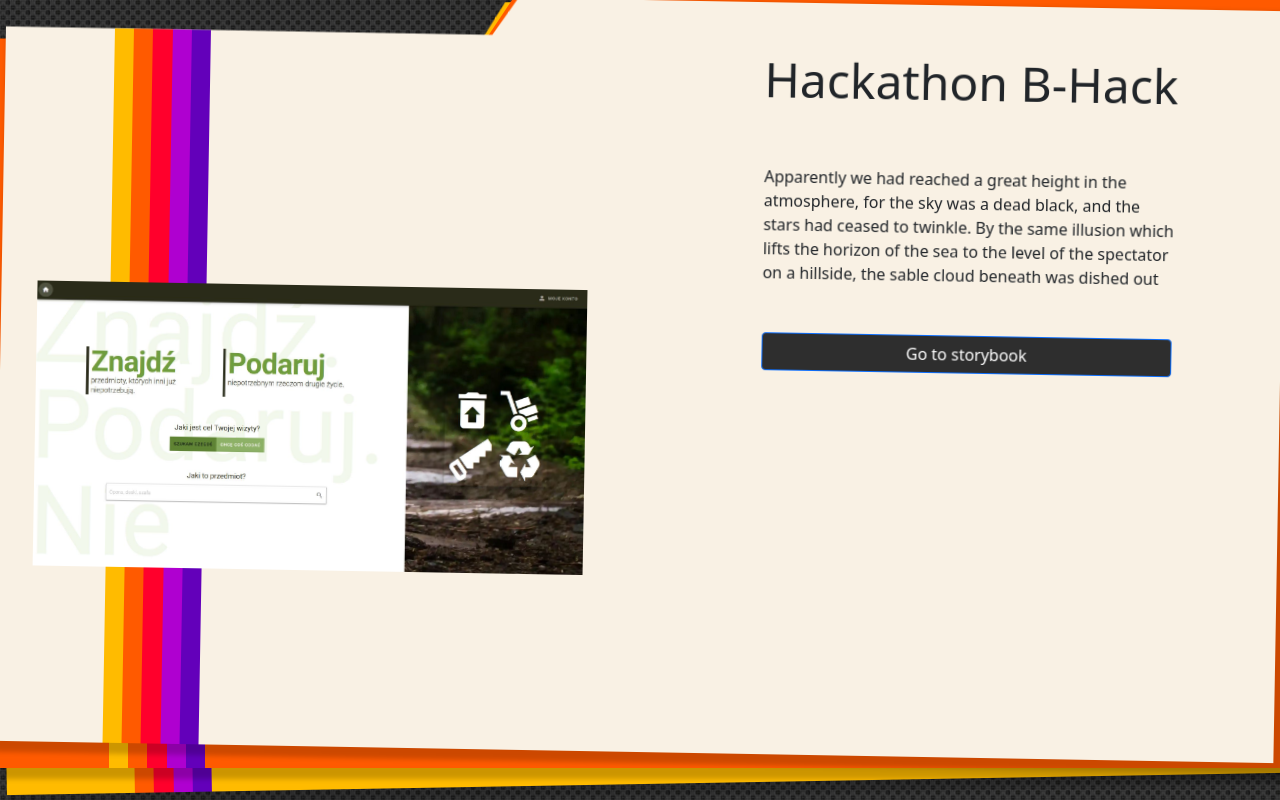
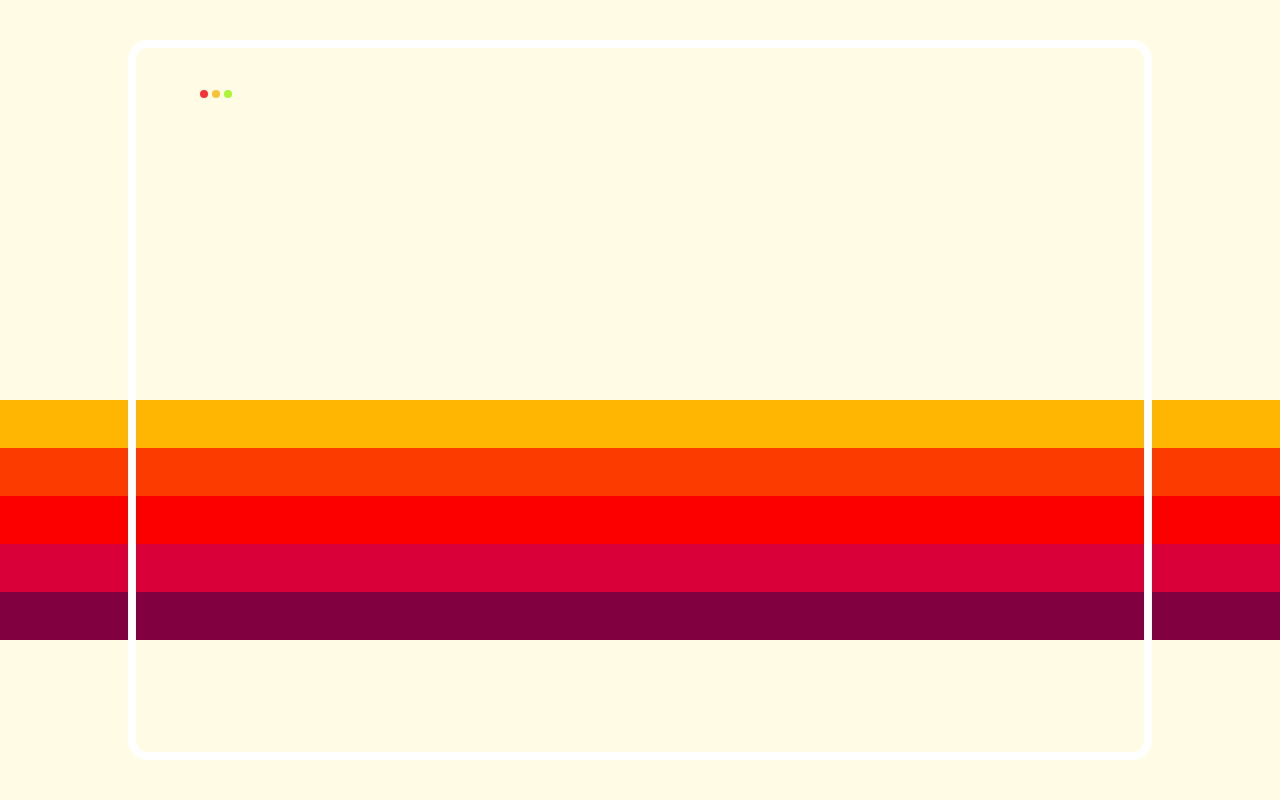
Before and after one commit to ragtam/mgk, a Svelte app: page / in a window 1280 px wide. Shown: the top 800 px of the page. Built offline with nearby package versions, Linux system fonts and the light colour scheme.

Commit message:
new home

```diff
--- a/src/App.svelte
+++ b/src/App.svelte
@@ -1,13 +1,14 @@
 <script>
-	import Home from './home-screen/Home.svelte';
 	import '../node_modules/bootstrap/dist/css/bootstrap.min.css';
 	import '../node_modules/bootstrap-icons/font/bootstrap-icons.css';
 	import ProjectsList from './projects-list/Projects-List.svelte';
+	import HomeScreenNew from './home-screen-new/Home-Screen-New.svelte';
 </script>
 
 <div class="bg-plastic">
-	<!-- <Home /> -->
+	<HomeScreenNew />
 
+	<div style="min-height: 30vh;">My Projects</div>
 	<ProjectsList />
 
 	<h1>Next section</h1>
--- /dev/null
+++ b/src/home-screen-new/Home-Screen-New.svelte
@@ -0,0 +1,61 @@
+<div class="home-screen bg-color">
+	<div class="horizontal-stripes">
+		<div style="background-color: #FEB603" />
+		<div style="background-color: #FC3B00" />
+		<div style="background-color: #FC0000" />
+		<div style="background-color: #D9003A" />
+		<div style="background-color: #810140" />
+	</div>
+	<div class="frame">
+		<div class="dots-in-line">
+			<div style="background-color: #F73333" />
+			<div style="background-color: #F7C334" />
+			<div style="background-color: #ACF735" />
+		</div>
+	</div>
+</div>
+
+<style>
+	.dots-in-line {
+		display: inline-block;
+		margin-left: 4rem;
+		margin-top: 2rem;
+	}
+
+	.dots-in-line > div {
+		width: 0.5rem;
+		height: 0.5rem;
+		display: inline-block;
+		border-radius: 50%;
+	}
+
+	.bg-color {
+		background-color: #fffbe5;
+	}
+
+	.home-screen {
+		height: 100vh;
+		display: flex;
+		align-items: center;
+		justify-content: center;
+		box-shadow: 6px 6px 5px 5px rgb(0 0 0 / 20%);
+	}
+
+	.frame {
+		width: 80vw;
+		height: 90vh;
+		border: 8px solid white;
+		border-radius: 20px;
+		position: relative;
+	}
+
+	.horizontal-stripes {
+		width: 100%;
+		height: 30vh;
+		position: absolute;
+		top: 50vh;
+
+		display: grid;
+		grid-template-rows: repeat(5, auto);
+	}
+</style>
```
